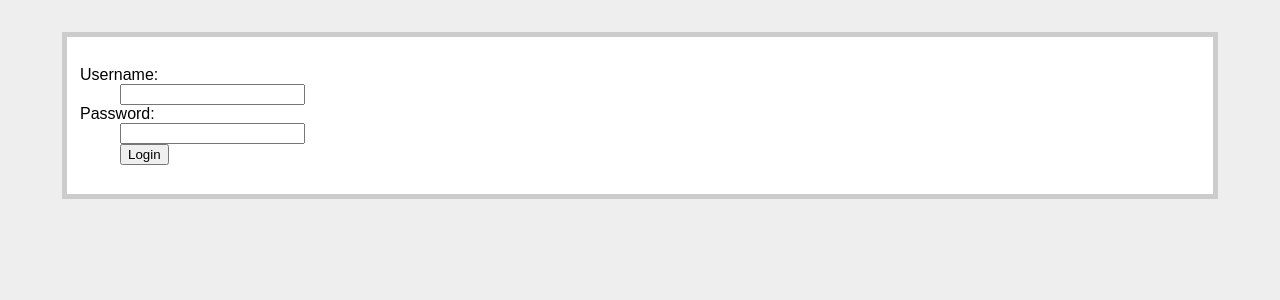
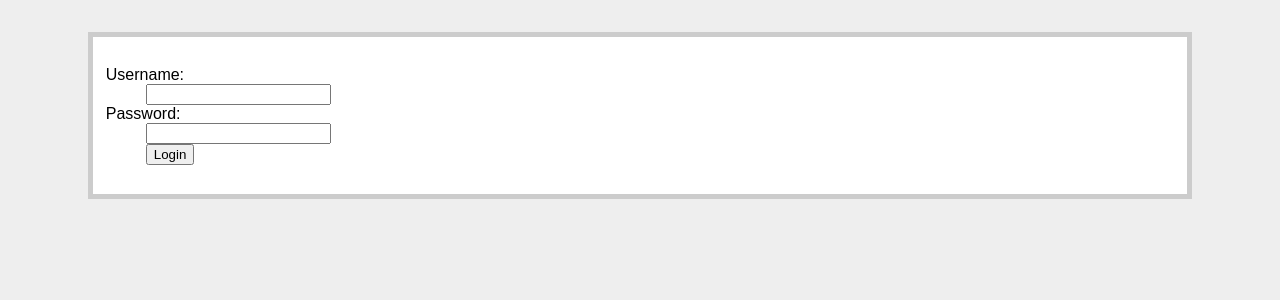
Before and after one commit to acc-g14/airfoil-cloud-simulator, a Flask app: page / in a window 1280 px wide. Shown: the top 300 px of the page. Run offline with Flask 2, Linux system fonts and the light colour scheme; parts of the project's set-up code (start-up, migrations or seed data) failed here and were passed over.

Commit message:
some small style changes

```diff
--- a/web/static/x27style.css
+++ b/web/static/x27style.css
@@ -6,7 +6,7 @@ h2              { font-size: 1.2em; }
 
 a               { text-decoration: none;}
 
-.page           { margin: 2em auto; width: 70em; border: 5px solid #ccc;
+.page           { margin: 2em 5em; border: 5px solid #ccc;
                   padding: 0.8em; background: white; }
 .metanav        { text-align: right; font-size: 0.8em; padding: 0.3em;
                   margin-bottom: 1em; background: #fafafa; }
```
